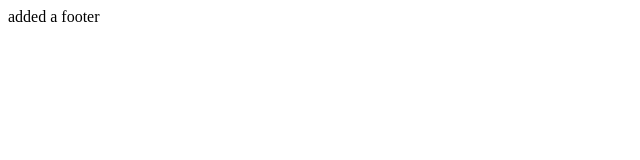
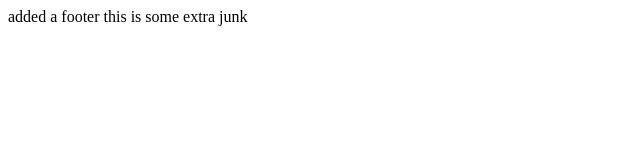
Before and after one commit to erics273/html_sample, a plain HTML site: page contact.html in a window 1280 px wide. Shown: the whole page, without its empty margins (0-640 px from the left). Drawn offline with Linux system fonts and the light colour scheme.

Commit message:
Update contact.html

```diff
--- a/contact.html
+++ b/contact.html
@@ -7,7 +7,7 @@
 </head>
 <body>
     <footer>
-        added a footer
+        added a footer this is some extra junk
     </footer>
 </body>
 </html>
```
